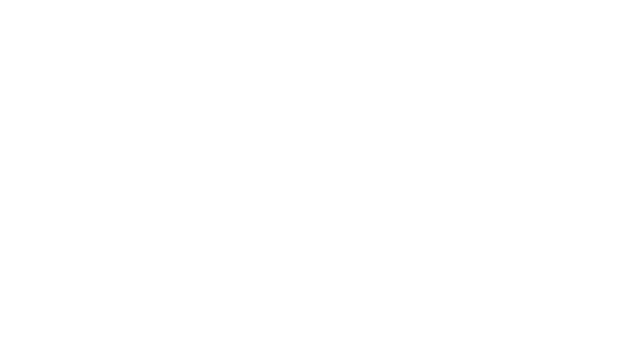
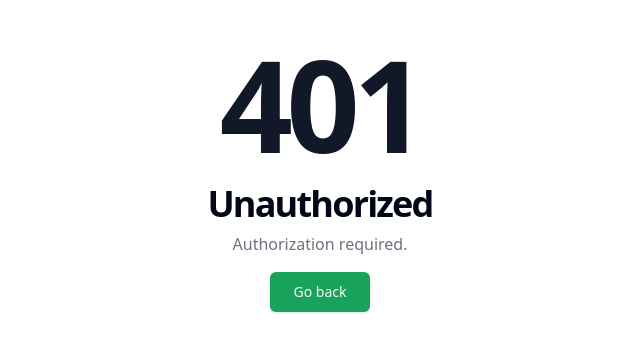
Before and after one commit to guigx7/teste-api-guilherme, a React (Vite) app in the folder page/: page /401 in a window 1280 px wide. Before the commit this address had no page. Shown: the part 224-576 px from the top of the page, without its empty margins (320-960 px from the left). Built offline with nearby package versions, Linux system fonts and the light colour scheme; the HTML template or start-up script is replaced by a standard one.

Commit message:
Implemented Error Pages

```diff
--- /dev/null
+++ b/page/src/components/ErrorPages/error401.tsx
@@ -0,0 +1,20 @@
+import { Link } from "react-router-dom"
+
+export  function Error401() {
+  return (
+    <main className="flex h-[100dvh] flex-col items-center justify-center bg-white px-4 dark:bg-gray-950">
+      <div className="space-y-4 text-center">
+        <h1 className="text-9xl font-bold tracking-tighter text-gray-900 dark:text-gray-50">401</h1>
+        <div className="space-y-2 text-center">
+          <h2 className="text-3xl font-bold tracking-tighter sm:text-4xl">Unauthorized</h2>
+          <p className="text-gray-500 dark:text-gray-400">Authorization required.</p>
+        </div>
+        <Link
+          className="inline-flex h-10 items-center justify-center rounded-md bg-[#19A25A] hover:bg-[#16884b] px-6 text-sm font-medium text-gray-50 shadow transition-colors focus-visible:outline-none focus-visible:ring-1 focus-visible:ring-gray-950 disabled:pointer-events-none disabled:opacity-50 dark:bg-gray-50 dark:text-gray-900 dark:hover:bg-gray-50/90 dark:focus-visible:ring-gray-300"
+          to={'/'}>
+          Go back
+        </Link>
+      </div>
+    </main>
+  )
+}
--- /dev/null
+++ b/page/src/components/ErrorPages/error404.tsx
@@ -0,0 +1,21 @@
+import { Link } from "react-router-dom"
+
+
+export  function Error404() {
+  return (
+    <main className="flex h-[100dvh] flex-col items-center justify-center bg-white px-4 dark:bg-gray-950">
+      <div className="space-y-4 text-center">
+        <h1 className="text-9xl font-bold tracking-tighter text-gray-900 dark:text-gray-50">404</h1>
+        <div className="space-y-2 text-center">
+          <h2 className="text-3xl font-bold tracking-tighter sm:text-4xl">Page Not Found</h2>
+          <p className="text-gray-500 dark:text-gray-400">The page you're looking for doesn't exist.</p>
+        </div>
+        <Link
+          className="inline-flex h-10 items-center justify-center rounded-md bg-[#19A25A] hover:bg-[#16884b] px-6 text-sm font-medium text-gray-50 shadow transition-colors focus-visible:outline-none focus-visible:ring-1 focus-visible:ring-gray-950 disabled:pointer-events-none disabled:opacity-50 dark:bg-gray-50 dark:text-gray-900 dark:hover:bg-gray-50/90 dark:focus-visible:ring-gray-300"
+          to={'/'}>
+          Go back
+        </Link>
+      </div>
+    </main>
+  )
+}
--- a/page/src/components/logged.tsx
+++ b/page/src/components/logged.tsx
@@ -68,12 +68,15 @@ const getUsernameFromCookie = () => {
             setIsValidToken(true);
           } else {
             setIsValidToken(false);
+            navigate("/401");
           }
         } else {
           setIsValidToken(false);
+          navigate("/401");
         }
       } catch (error) {
         setIsValidToken(false);
+        navigate("/401");
       }
     };
 
--- a/page/src/routes.tsx
+++ b/page/src/routes.tsx
@@ -2,6 +2,9 @@ import {Register} from './components/register'
 import {Login} from './components/login'
 import { BrowserRouter, Route, Routes } from 'react-router-dom';
 import { Logged } from './components/logged';
+import { Error404 } from './components/ErrorPages/error404';
+import { Error401 } from './components/ErrorPages/error401';
+
 
 export const AppRoutes = () => {
   return(
@@ -11,6 +14,8 @@ export const AppRoutes = () => {
         <Route path='/register' element={<Register/>}></Route>
         <Route path='/login' element={<Login/>}></Route>
         <Route path='/logged' element={<Logged/>}></Route>
+        <Route path='/401' element={<Error401/>}></Route>
+        <Route path='*' element={<Error404/>}></Route>
       </Routes>
     </BrowserRouter>
   )
```
